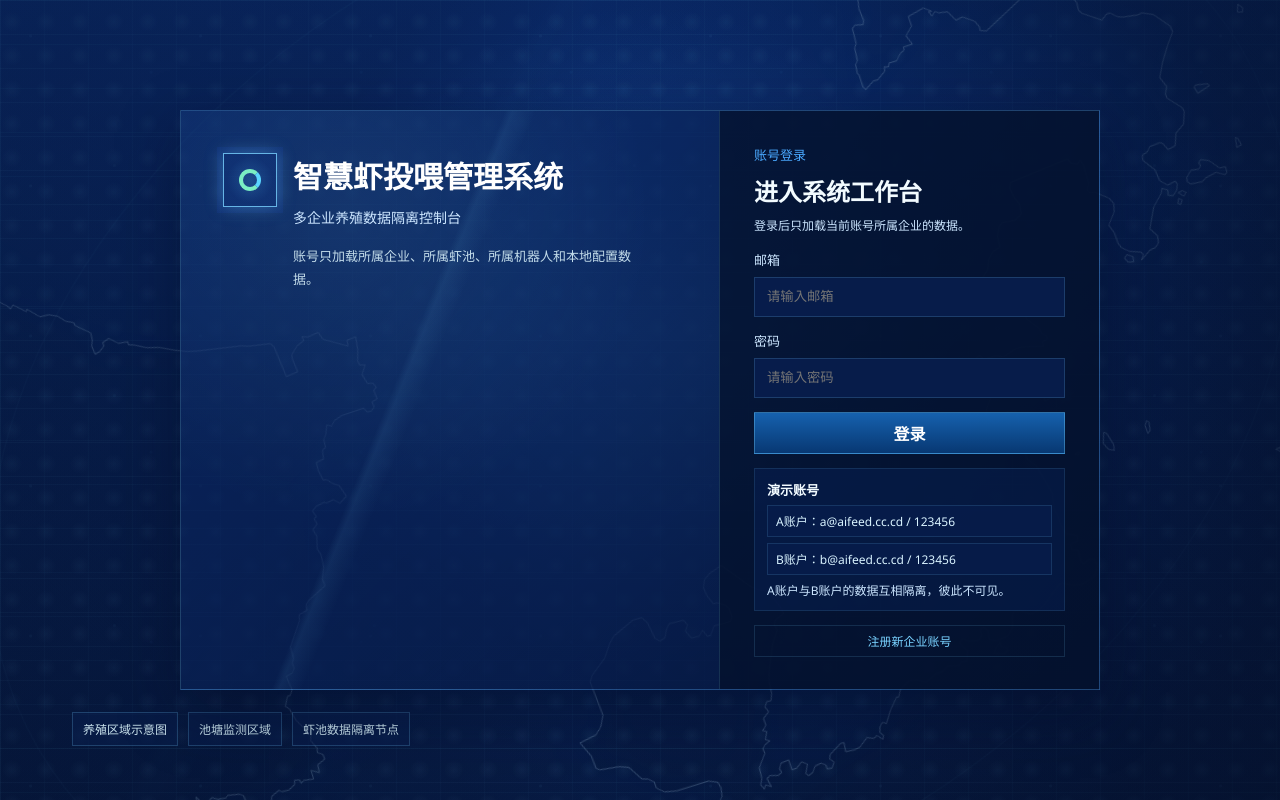
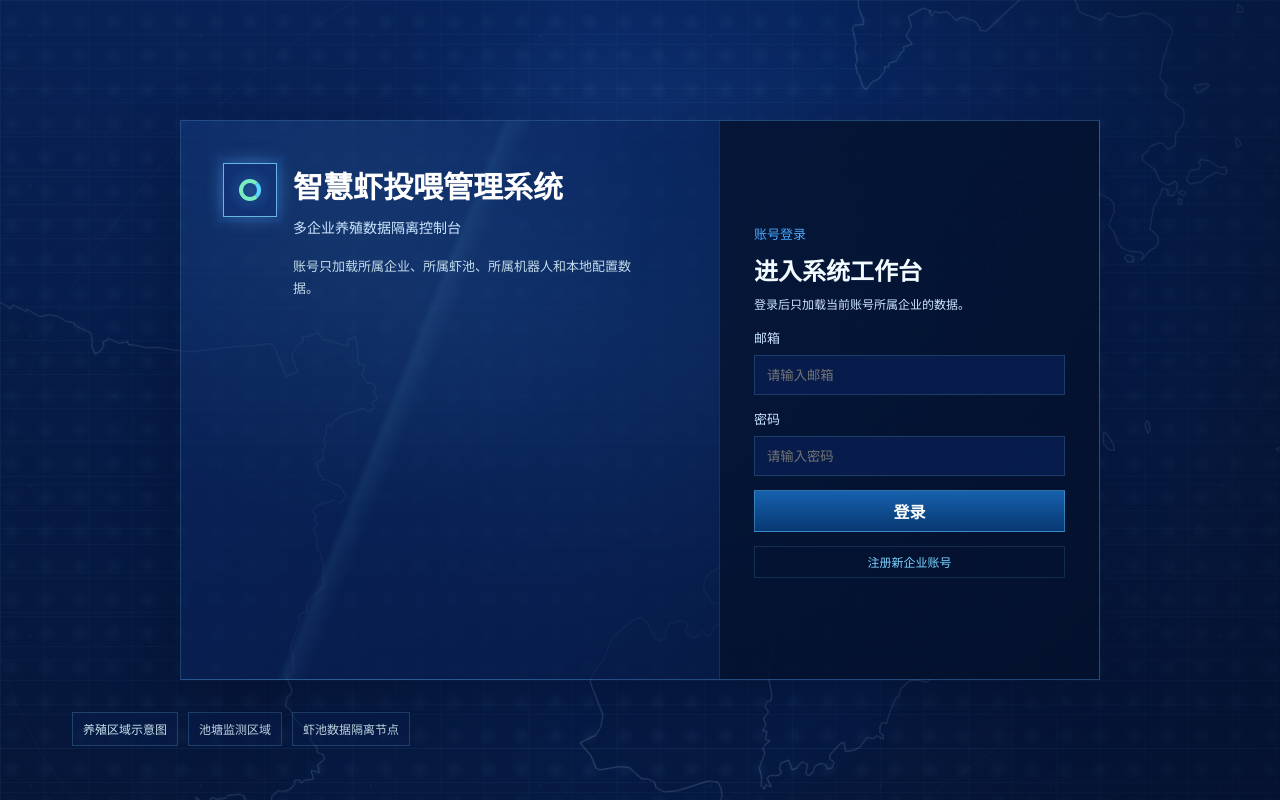
Before and after one commit to Yesenia39suki/shrimp-web2, a Vue app: page /login in a window 1280 px wide. Built offline with nearby package versions, Linux system fonts and the light colour scheme; no server answers; the HTML template or start-up script is replaced by a standard one.

Commit message:
移除登录页演示账号区域 (#3)
删除登录页演示账号列表、自动填充逻辑和专用样式，并更新登录失败提示。

```diff
--- a/src/stores/authStore.ts
+++ b/src/stores/authStore.ts
@@ -104,7 +104,7 @@ export const useAuthStore = defineStore('auth', {
         if (!session) {
           return {
             success: false,
-            message: '邮箱或密码错误，请使用演示账号登录。',
+            message: '邮箱或密码错误，请检查后重试。',
           }
         }
 
--- a/src/views/LoginView.vue
+++ b/src/views/LoginView.vue
@@ -3,7 +3,6 @@ import { ref } from 'vue'
 import { useRoute, useRouter } from 'vue-router'
 
 import QingdaoMapBackground from '@/components/system/QingdaoMapBackground.vue'
-import { MOCK_DEMO_ACCOUNTS } from '@/services/mockDataService'
 import { useAuthStore } from '@/stores/authStore'
 
 const router = useRouter()
@@ -91,14 +90,6 @@ async function handleRegister() {
   }
 }
 
-function fillDemoAccount(account: (typeof MOCK_DEMO_ACCOUNTS)[number]) {
-  mode.value = 'login'
-  email.value = account.email
-  password.value = account.password
-  errorMessage.value = ''
-  infoMessage.value = ''
-}
-
 function switchMode(nextMode: 'login' | 'register') {
   mode.value = nextMode
   errorMessage.value = ''
@@ -153,19 +144,6 @@ function switchMode(nextMode: 'login' | 'register') {
 
         <p v-if="errorMessage" class="error-message">{{ errorMessage }}</p>
         <p v-if="infoMessage" class="info-message">{{ infoMessage }}</p>
-
-        <div class="demo-account">
-          <strong>演示账号</strong>
-          <button
-            v-for="account in MOCK_DEMO_ACCOUNTS"
-            :key="account.email"
-            type="button"
-            @click="fillDemoAccount(account)"
-          >
-            {{ account.label }}：{{ account.email }} / {{ account.password }}
-          </button>
-          <span>A账户与B账户的数据互相隔离，彼此不可见。</span>
-        </div>
 
         <button type="button" class="text-button" @click="switchMode('register')">
           注册新企业账号
@@ -440,22 +418,6 @@ button:disabled {
   border: 1px solid rgba(105, 226, 164, 0.2);
 }
 
-.demo-account {
-  display: grid;
-  gap: 6px;
-  padding: 11px 12px;
-  color: var(--text-muted);
-  font-size: 12px;
-  background: rgba(16, 54, 138, 0.18);
-  border: 1px solid rgba(121, 210, 255, 0.12);
-}
-
-.demo-account strong {
-  color: var(--text-main);
-  font-size: 13px;
-}
-
-.demo-account button,
 .text-button {
   height: auto;
   min-height: 30px;
@@ -468,7 +430,6 @@ button:disabled {
   border: 1px solid rgba(121, 210, 255, 0.14);
 }
 
-.demo-account button:hover,
 .text-button:hover {
   border-color: rgba(121, 210, 255, 0.32);
 }
```
